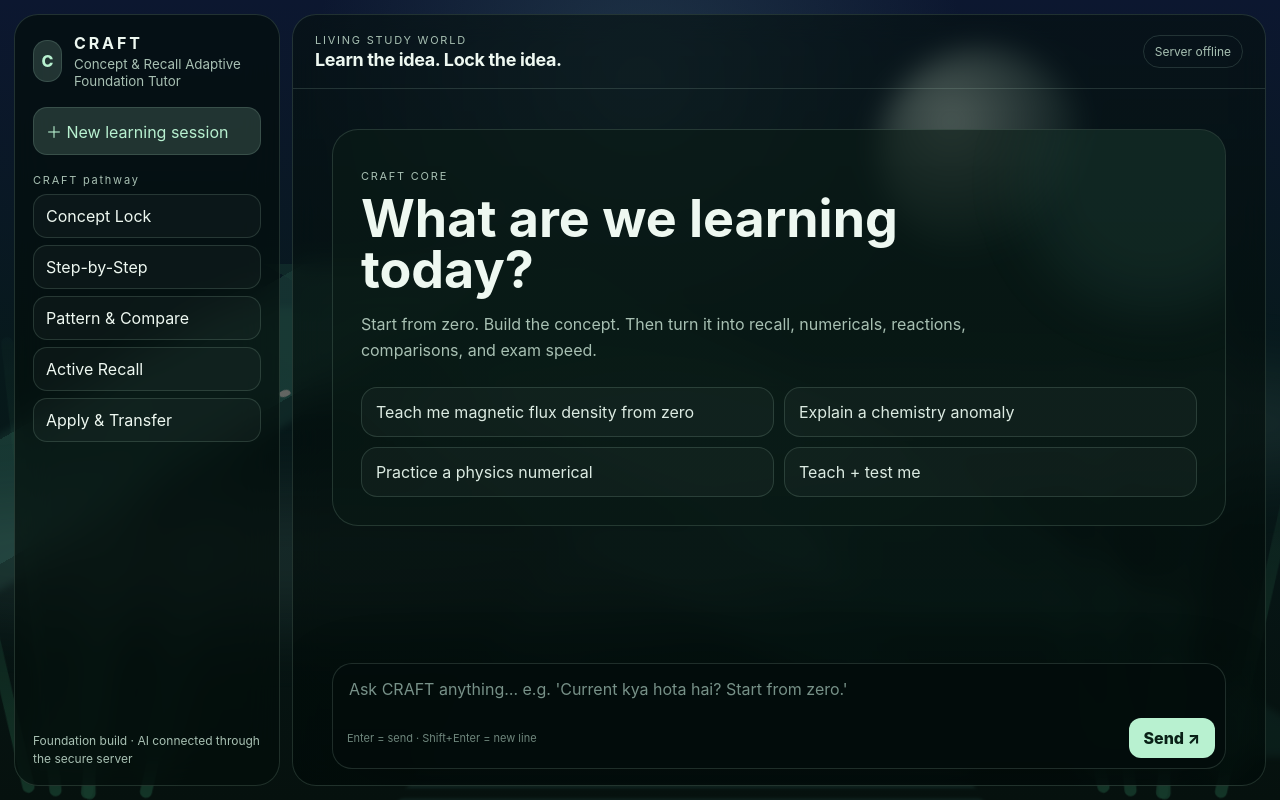
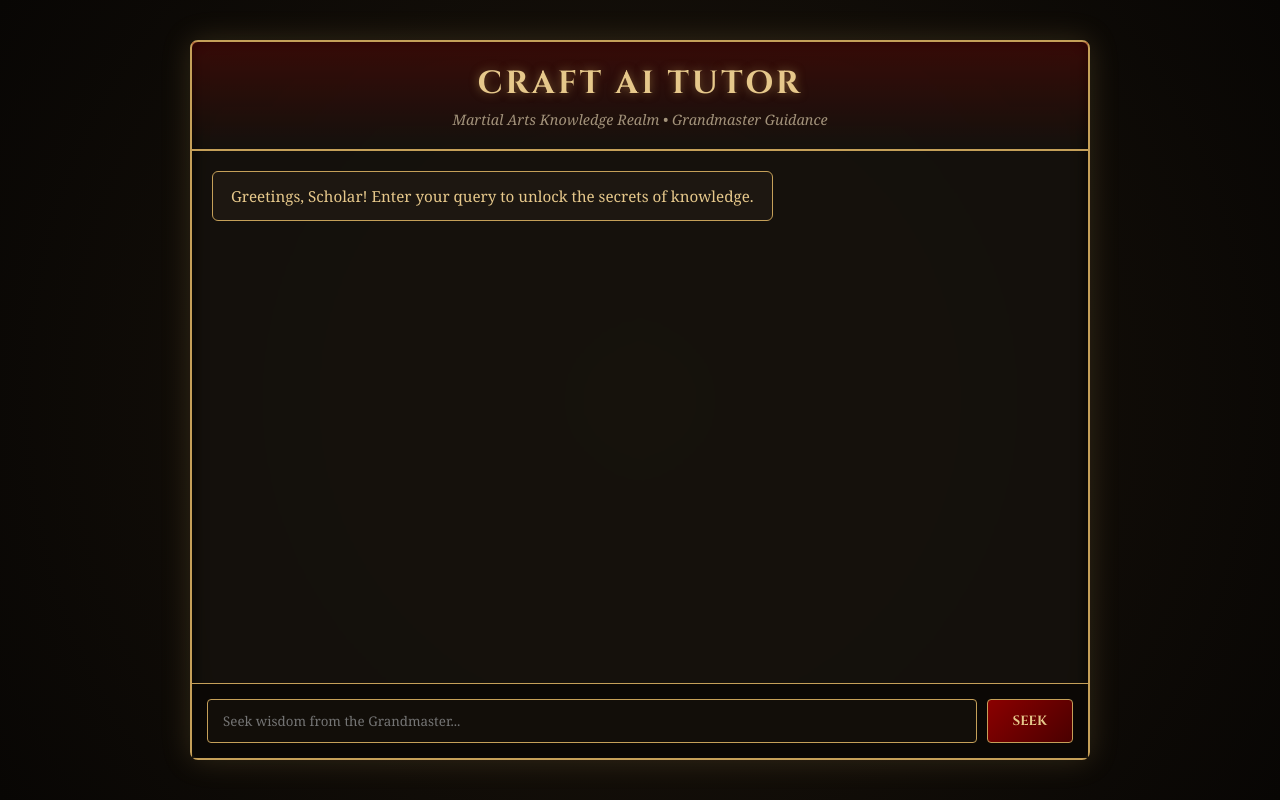
Before and after one commit to iamtheoneyoud-sketch/CRAFT-AI-Tutor, a website: page index.html in a window 1280 px wide. Drawn offline with Linux system fonts and the light colour scheme; no server answers.

Commit message:
Revise index.html for improved layout and styles
Updated HTML structure and styling for the CRAFT AI Tutor interface, enhancing layout and design elements.

```diff
--- a/index.html
+++ b/index.html
@@ -1,83 +1,203 @@
-<!doctype html>
+<!DOCTYPE html>
 <html lang="en">
 <head>
-  <meta charset="UTF-8" />
-  <meta name="viewport" content="width=device-width, initial-scale=1.0" />
-  <meta name="theme-color" content="#071510" />
-  <meta name="description" content="CRAFT AI Tutor — concept-first learning in a living study world." />
-  <title>CRAFT — AI Tutor</title>
-  <link rel="manifest" href="/manifest.webmanifest" />
-  <link rel="stylesheet" href="/styles.css" />
+    <meta charset="UTF-8">
+    <meta name="viewport" content="width=device-width, initial-scale=1.0">
+    <title>CRAFT AI - Grandmaster Tutor</title>
+    <link href="https://fonts.googleapis.com/css2?family=Cinzel:wght@500;700;900&family=Noto+Serif:ital,wght@0,400;0,600;1,400&display=swap" rel="stylesheet">
+    <style>
+        :root {
+            --bg-gold: #0d0b08;
+            --card-bg: rgba(22, 18, 13, 0.85);
+            --border-gold: #c5a059;
+            --accent-red: #8b0000;
+            --text-gold: #e6c88b;
+            --text-light: #f0e6d2;
+        }
+
+        * {
+            box-sizing: border-box;
+            margin: 0;
+            padding: 0;
+        }
+
+        body {
+            background-color: var(--bg-gold);
+            background-image: radial-gradient(circle at center, #1c150c 0%, #080604 100%);
+            color: var(--text-light);
+            font-family: 'Noto Serif', serif;
+            min-height: 100vh;
+            display: flex;
+            justify-content: center;
+            align-items: center;
+            padding: 20px;
+        }
+
+        .wuxia-container {
+            width: 100%;
+            max-width: 900px;
+            height: 90vh;
+            background: var(--card-bg);
+            border: 2px solid var(--border-gold);
+            box-shadow: 0 0 30px rgba(197, 160, 89, 0.2), inset 0 0 15px rgba(0, 0, 0, 0.8);
+            border-radius: 8px;
+            display: flex;
+            flex-direction: column;
+            position: relative;
+            backdrop-filter: blur(10px);
+        }
+
+        .wuxia-header {
+            padding: 20px;
+            text-align: center;
+            border-bottom: 2px solid var(--border-gold);
+            background: linear-gradient(180deg, rgba(139, 0, 0, 0.3) 0%, rgba(0,0,0,0) 100%);
+        }
+
+        .wuxia-header h1 {
+            font-family: 'Cinzel', serif;
+            font-size: 2rem;
+            color: var(--text-gold);
+            letter-spacing: 3px;
+            text-shadow: 0 0 10px rgba(197, 160, 89, 0.5);
+        }
+
+        .wuxia-header p {
+            font-size: 0.9rem;
+            color: #a3937b;
+            font-style: italic;
+            margin-top: 5px;
+        }
+
+        .chat-box {
+            flex: 1;
+            padding: 20px;
+            overflow-y: auto;
+            display: flex;
+            flex-direction: column;
+            gap: 15px;
+        }
+
+        .message {
+            max-width: 80%;
+            padding: 12px 18px;
+            border-radius: 6px;
+            line-height: 1.6;
+            font-size: 0.95rem;
+        }
+
+        .user-msg {
+            align-self: flex-end;
+            background: rgba(139, 0, 0, 0.4);
+            border: 1px solid #a83232;
+            color: #f7e8e8;
+        }
+
+        .ai-msg {
+            align-self: flex-start;
+            background: rgba(30, 25, 18, 0.9);
+            border: 1px solid var(--border-gold);
+            color: var(--text-gold);
+        }
+
+        .input-area {
+            padding: 15px;
+            border-top: 1px solid var(--border-gold);
+            display: flex;
+            gap: 10px;
+            background: rgba(10, 8, 5, 0.9);
+        }
+
+        input[type="text"] {
+            flex: 1;
+            background: rgba(20, 16, 11, 0.8);
+            border: 1px solid var(--border-gold);
+            border-radius: 4px;
+            padding: 12px 15px;
+            color: var(--text-light);
+            font-family: 'Noto Serif', serif;
+            outline: none;
+        }
+
+        input[type="text"]:focus {
+            box-shadow: 0 0 8px rgba(197, 160, 89, 0.6);
+        }
+
+        button {
+            background: linear-gradient(135deg, #8b0000 0%, #4a0000 100%);
+            border: 1px solid var(--border-gold);
+            color: var(--text-gold);
+            font-family: 'Cinzel', serif;
+            font-weight: bold;
+            padding: 0 25px;
+            cursor: pointer;
+            border-radius: 4px;
+            transition: all 0.3s ease;
+        }
+
+        button:hover {
+            background: linear-gradient(135deg, #a80000 0%, #600000 100%);
+            box-shadow: 0 0 12px rgba(139, 0, 0, 0.8);
+        }
+    </style>
 </head>
 <body>
-  <div class="world" aria-hidden="true">
-    <div class="moon"></div>
-    <div class="mountain mountain-a"></div>
-    <div class="mountain mountain-b"></div>
-    <div class="mist mist-a"></div>
-    <div class="mist mist-b"></div>
-    <div class="river"></div>
-    <div class="bamboo bamboo-left"><span></span><span></span><span></span></div>
-    <div class="bamboo bamboo-right"><span></span><span></span><span></span></div>
-    <div class="petals"><i></i><i></i><i></i><i></i><i></i></div>
-  </div>
 
-  <main class="app-shell">
-    <aside class="sidebar" id="sidebar">
-      <div class="brand">
-        <div class="brand-mark">C</div>
-        <div>
-          <strong>CRAFT</strong>
-          <small>Concept & Recall Adaptive Foundation Tutor</small>
+    <div class="wuxia-container">
+        <div class="wuxia-header">
+            <h1>CRAFT AI TUTOR</h1>
+            <p>Martial Arts Knowledge Realm • Grandmaster Guidance</p>
         </div>
-      </div>
-      <button class="new-chat" id="newChat">＋ New learning session</button>
-      <div class="side-section">
-        <span>CRAFT pathway</span>
-        <button>Concept Lock</button>
-        <button>Step-by-Step</button>
-        <button>Pattern & Compare</button>
-        <button>Active Recall</button>
-        <button>Apply & Transfer</button>
-      </div>
-      <div class="side-footer">Foundation build · AI connected through the secure server</div>
-    </aside>
 
-    <section class="chat-panel">
-      <header class="topbar">
-        <button class="menu-btn" id="menuBtn" aria-label="Open menu">☰</button>
-        <div>
-          <div class="eyebrow">LIVING STUDY WORLD</div>
-          <h1>Learn the idea. Lock the idea.</h1>
+        <div class="chat-box" id="chatBox">
+            <div class="message ai-msg">
+                Greetings, Scholar! Enter your query to unlock the secrets of knowledge.
+            </div>
         </div>
-        <div class="status-pill" id="statusPill">Checking AI…</div>
-      </header>
 
-      <section class="welcome" id="welcome">
-        <div class="welcome-glow"></div>
-        <p class="eyebrow">CRAFT CORE</p>
-        <h2>What are we learning today?</h2>
-        <p>Start from zero. Build the concept. Then turn it into recall, numericals, reactions, comparisons, and exam speed.</p>
-        <div class="prompt-grid">
-          <button data-prompt="Teach me magnetic flux density B from absolute zero using the CRAFT method.">Teach me magnetic flux density from zero</button>
-          <button data-prompt="Teach me Cr and Cu electronic configuration anomalies with an easy analogy and then the formal explanation.">Explain a chemistry anomaly</button>
-          <button data-prompt="Give me a step-by-step numerical on force on a current-carrying conductor.">Practice a physics numerical</button>
-          <button data-prompt="Test my understanding with active recall after teaching me Gauss's law.">Teach + test me</button>
+        <div class="input-area">
+            <input type="text" id="userInput" placeholder="Seek wisdom from the Grandmaster..." onkeydown="if(event.key==='Enter') sendMessage()">
+            <button onclick="sendMessage()">SEEK</button>
         </div>
-      </section>
+    </div>
 
-      <section class="messages" id="messages" aria-live="polite"></section>
+    <script>
+        async function sendMessage() {
+            const input = document.getElementById('userInput');
+            const chatBox = document.getElementById('chatBox');
+            const text = input.value.trim();
 
-      <form class="composer" id="chatForm">
-        <textarea id="messageInput" rows="1" placeholder="Ask CRAFT anything… e.g. 'Current kya hota hai? Start from zero.'" autocomplete="off"></textarea>
-        <div class="composer-row">
-          <div class="hint">Enter = send · Shift+Enter = new line</div>
-          <button type="submit" id="sendBtn">Send ↗</button>
-        </div>
-      </form>
-    </section>
-  </main>
+            if (!text) return;
 
-  <script src="/app.js"></script>
+            // Render User Message
+            const userDiv = document.createElement('div');
+            userDiv.className = 'message user-msg';
+            userDiv.innerText = text;
+            chatBox.appendChild(userDiv);
+
+            input.value = '';
+            chatBox.scrollTop = chatBox.scrollHeight;
+
+            // Render Temporary AI Loading
+            const aiDiv = document.createElement('div');
+            aiDiv.className = 'message ai-msg';
+            aiDiv.innerText = 'Consulting the ancient scrolls...';
+            chatBox.appendChild(aiDiv);
+            chatBox.scrollTop = chatBox.scrollHeight;
+
+            try {
+                const response = await fetch('/api/chat', {
+                    method: 'POST',
+                    headers: { 'Content-Type': 'application/json' },
+                    body: JSON.stringify({ message: text })
+                });
+                const data = await response.json();
+                aiDiv.innerText = data.reply || "Forgive me, the scrolls are currently unreachable.";
+            } catch (err) {
+                aiDiv.innerText = "Error connecting to the Grandmaster.";
+            }
+            chatBox.scrollTop = chatBox.scrollHeight;
+        }
+    </script>
 </body>
 </html>
```
